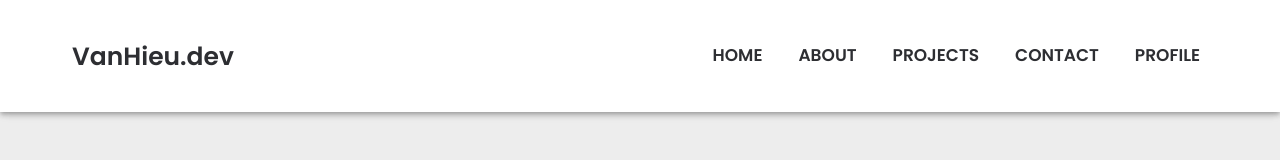
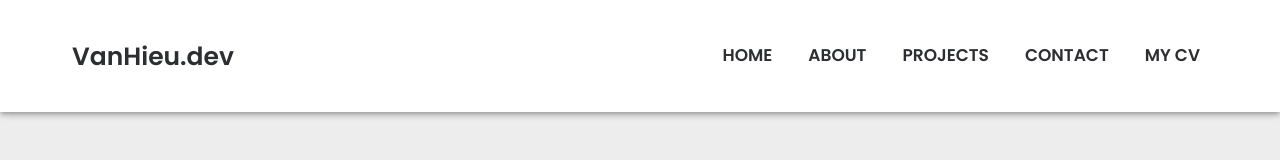
Before and after one commit to Hieupc1505/Profile, a React (Vite) app: page / in a window 1280 px wide. Shown: the top 160 px of the page. Built offline with nearby package versions, Linux system fonts and the light colour scheme.

Commit message:
#6 change profile to my cv

```diff
--- a/src/pages/Portfolio/components/NavBar/index.tsx
+++ b/src/pages/Portfolio/components/NavBar/index.tsx
@@ -16,7 +16,7 @@ import ElevatorIcon from "@mui/icons-material/Elevator";
 import { Link as LinkRoute } from "react-router-dom";
 
 type Anchor = "top" | "left" | "bottom" | "right";
-const pages = ["Home", "About", "Projects", "Contact", "Profile"];
+const pages = ["Home", "About", "Projects", "Contact", "MY CV"];
 interface IMobileMenuProps {
     right: boolean;
 }
```
